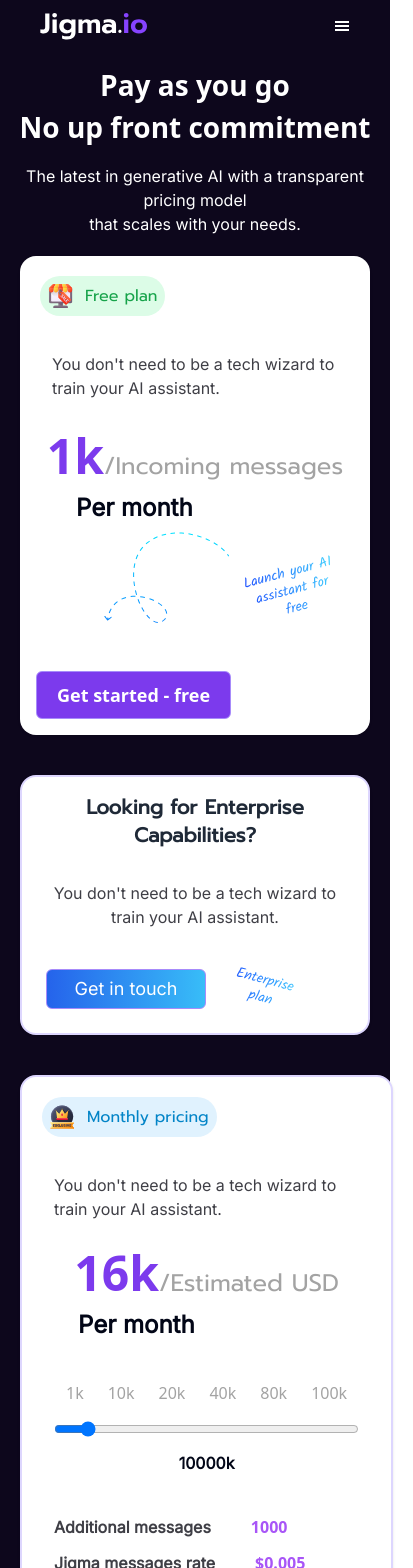
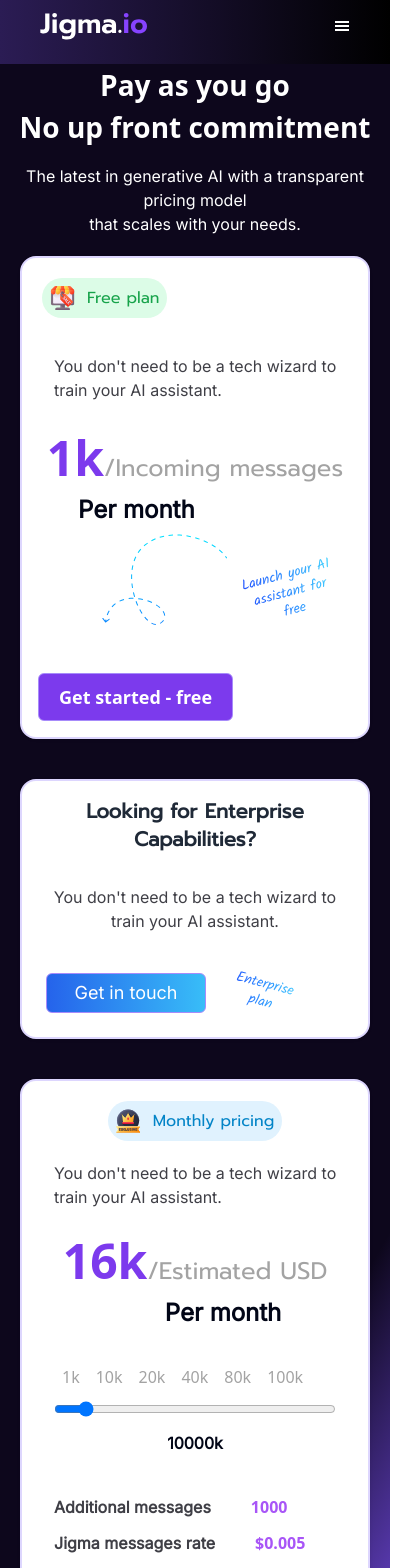
Before and after one commit to aronresni/jigmaio, a React (Vite) app in the folder jigma/: page / in a window 390 px wide. Shown: the top 1568 px of the page, 413 px wide, since content can reach past the window. Built offline with nearby package versions, Linux system fonts and the light colour scheme.

Commit message:
upload gradient background

```diff
--- a/jigma/src/App.css
+++ b/jigma/src/App.css
@@ -1,11 +1,5 @@
 #root {
   text-align: center;
-  background-image: url('./assets/gradient.svg');
+  background: rgb(13, 7, 28);
   background-position: top left;
 }
-
-.background{
-  color: white;
-    background: radial-gradient(111.82% 51.23% at 100.00% 98.70%, rgba(129, 85, 255, 0.30) 0%, rgba(13, 7, 28, 0.00) 100%);
-    background: var(--0-d-071-c, #0D071C);
-    }
--- a/jigma/src/App.jsx
+++ b/jigma/src/App.jsx
@@ -2,14 +2,16 @@ import './App.css'
 import Navbar from './components/Navbar/Navbar'
 import Header from './components/Header/Header'
 import Cards from "./components/Cards/Cards"
+import Secondsection from './components/section2/secondsection'
+import Firstsection from './components/section1/Firstsection'
 function App() {
 
 
   return (
-    <div className=''>
-      <Navbar />
-      <Header />
-      <Cards/>
+    <div>
+<Firstsection/>
+      <Secondsection/>
+
 
     </div>
   )
--- a/jigma/src/components/Cards/Cardright.jsx
+++ b/jigma/src/components/Cards/Cardright.jsx
@@ -15,7 +15,7 @@ const Cardright = () => {
 
 
 
-    <div className=' m-5 inline-flex flex-col bg-white rounded-2xl shadow border-2 border-violet-200'>
+    <div className="m-5 md:inline-flex md:flex-col bg-white rounded-2xl shadow border-2 border-violet-200 md:w-[350px]">
 
 
       <div className='m-5  self-start'>
@@ -27,14 +27,14 @@ const Cardright = () => {
       <p className='m-4 pl-4 text-zinc-700 font-Inter self-start text-left'>You don't need to be a tech wizard to <br />train your AI assistant.</p>
       <div><span className='text-violet-600 text-[48px]  md:text-[56px] font-bold '>16k</span><span className='text-neutral-400 text-2xl font-Prompt leading-normal md:text-l'>/Estimated USD</span></div>
       <h4 className='font-bold text-slate-950 text-2xl font-Inter self-start ml-14'>Per month</h4>
-      <div className="w-full max-w-md mx-auto p-8">
-        <div className='flex'>
-          <div className="text-center p-3 text-neutral-400 text-base font-normal leading-none">1k</div>
-          <div className=" text-center p-3 text-neutral-400 text-base font-normal leading-none">10k</div>
-          <div className="text-center p-3 text-neutral-400 text-base font-normal leading-none">20k</div>
-          <div className="text-center p-3 text-neutral-400 text-base font-normal leading-none">40k</div>
-          <div className="text-center p-3 text-neutral-400 text-base font-normal leading-none">80k</div>
-          <div className="text-center p-3 text-neutral-400 text-base font-normal leading-none">100k</div>
+      <div className="w-full max-w-md mx-auto p-8 ">
+        <div class="flex">
+          <div class="text-center p-2 sm:p-3 text-neutral-400 text-base font-normal leading-none">1k</div>
+          <div class="text-center p-2 sm:p-3 text-neutral-400 text-base font-normal leading-none">10k</div>
+          <div class="text-center p-2 sm:p-3 text-neutral-400 text-base font-normal leading-none">20k</div>
+          <div class="text-center p-2 sm:p-3 text-neutral-400 text-base font-normal leading-none">40k</div>
+          <div class="text-center p-2 sm:p-3 text-neutral-400 text-base font-normal leading-none">80k</div>
+          <div class="text-center p-2 sm:p-3 text-neutral-400 text-base font-normal leading-none">100k</div>
         </div>
         <div className='mb-10'>
 
--- a/jigma/src/components/Cards/Cards.jsx
+++ b/jigma/src/components/Cards/Cards.jsx
@@ -1,10 +1,11 @@
 import React from 'react'
 import Cardright from './Cardright'
 import Cardsleft from './Cardsleft'
+import "./cards.modules.css"
 import 'animate.css'
 const Cards = () => {
     return (
-        <div className='background flex flex-col md:flex-row justify-center'>
+        <div className='backgroundcard flex flex-col md:flex-row justify-center'>
             <div className="animate__animated animate__fadeInLeft">
                 <Cardsleft />
             </div>
--- a/jigma/src/components/Cards/Cardsleft.jsx
+++ b/jigma/src/components/Cards/Cardsleft.jsx
@@ -8,7 +8,7 @@ const Cardsleft = () => {
     return (
         <div>
             <div className='text-black flex flex-col '>
-                <div className='m-5 inline-flex flex-col bg-white rounded-2xl shadow border- border-violet-200'>
+                <div className=' m-5 inline-flex flex-col bg-white rounded-2xl shadow border-2 border-violet-200'>
                     <div className='m-5  self-start'>
                         <div className="inline-flex items-center  bg-green-100 rounded-3xl gap-3 overflow-hidden p-2 ">
                             <img src={freeimg}
--- a/jigma/src/components/Navbar/Navbar.css
+++ b/jigma/src/components/Navbar/Navbar.css
@@ -1,11 +1,13 @@
 
 nav{
     color: white;
-    background: radial-gradient(111.82% 51.23% at 100.00% 98.70%, rgba(129, 85, 255, 0.30) 0%, rgba(13, 7, 28, 0.00) 100%);
-    background: var(--0-d-071-c, #0D071C);
+    background: linear-gradient(90deg, rgba(123,81,242,1) 0%, rgba(43,28,84,1) 0%, rgba(0,0,0,1) 100%);
+
+
+
+
+
 }
 #navbar-default{
     color: white;
-    background: radial-gradient(111.82% 51.23% at 100.00% 98.70%, rgba(129, 85, 255, 0.30) 0%, rgba(13, 7, 28, 0.00) 100%);
-    background: var(--0-d-071-c, #0D071C);
 }
--- /dev/null
+++ b/jigma/src/components/section1/Firstsection.jsx
@@ -0,0 +1,16 @@
+import React from 'react'
+import Navbar from '../Navbar/Navbar'
+import Header from '../Header/Header'
+import Cards from '../Cards/Cards'
+import "./firstsection.modules.css"
+const Firstsection = () => {
+  return (
+    <div className='backgroundsection'>
+    <Navbar />
+      <Header />
+      <Cards/>
+    </div>
+  )
+}
+
+export default Firstsection
--- /dev/null
+++ b/jigma/src/components/section1/firstsection.modules.css
@@ -0,0 +1,4 @@
+.backgroundsection{
+    background: rgb(13,7,28);
+background: linear-gradient(120deg, rgba(13,7,28,0) 78%, rgba(129,85,255,1) 100%);
+}
--- /dev/null
+++ b/jigma/src/components/section2/Secondsection.jsx
@@ -0,0 +1,11 @@
+import React from 'react'
+
+const Secondsection = () => {
+  return (
+    <div className='h-[300px]'>
+
+    </div>
+  )
+}
+
+export default Secondsection
```
Also changed, not shown: jigma/src/components/Cards/cards.modules.css (added).
